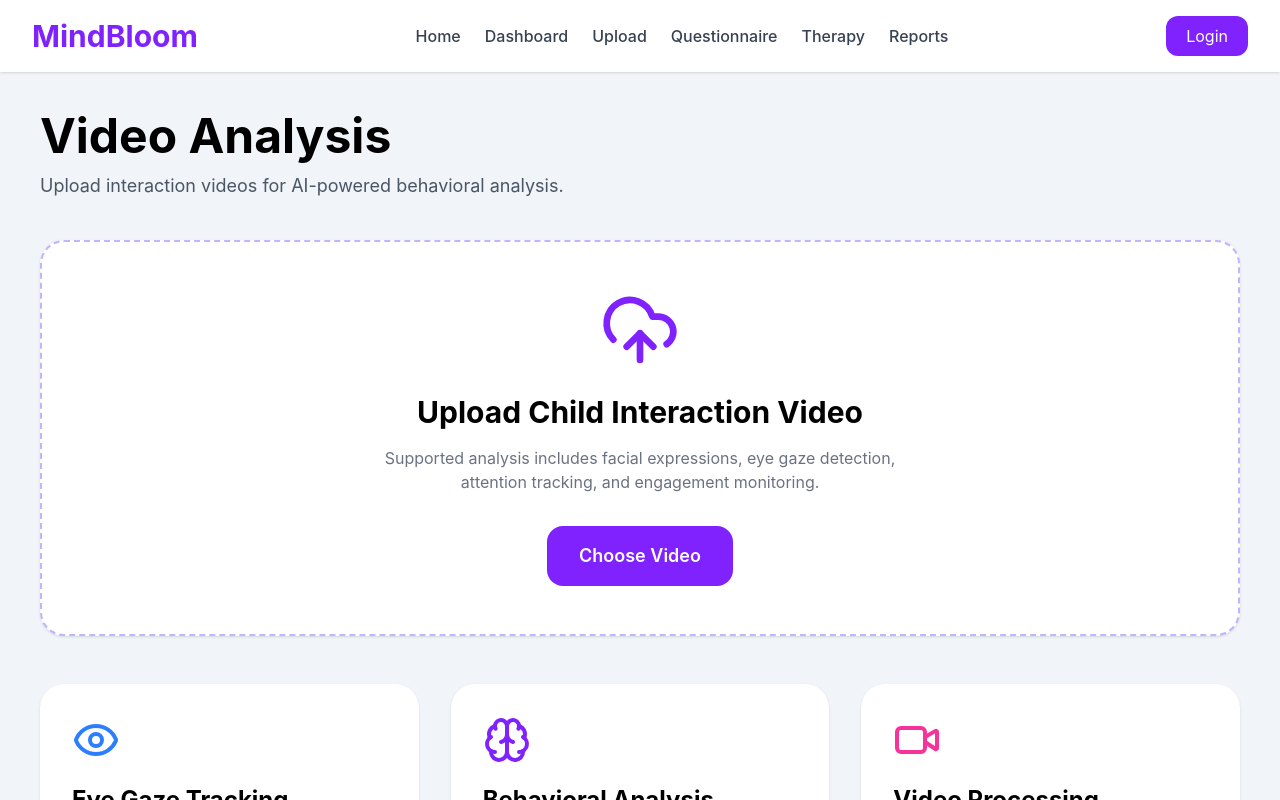
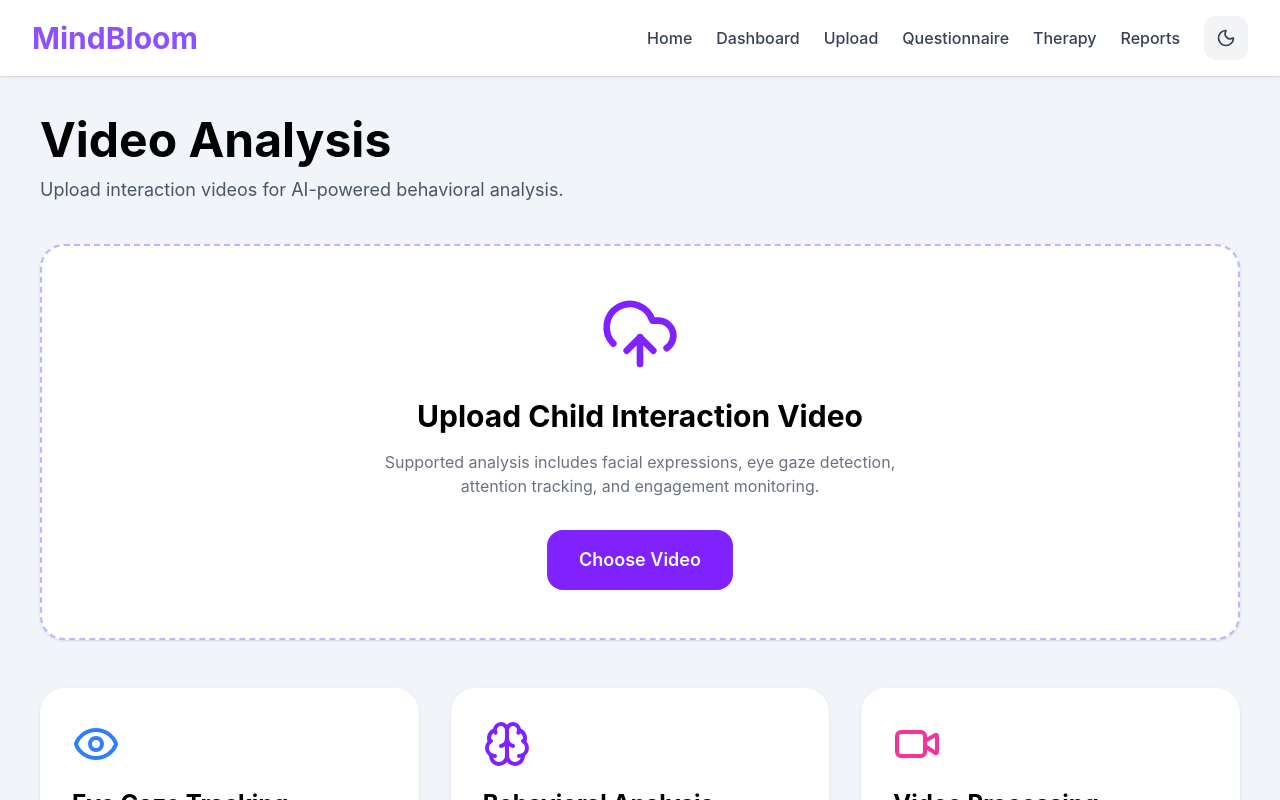
Before and after one commit to ishitasampat/mindbloom-frontend, a React (Vite) app: page /upload in a window 1280 px wide. Shown: the top 800 px of the page. Built offline with nearby package versions, Linux system fonts and the light colour scheme.

Commit message:
Added dark mode and final UI polish

```diff
--- a/src/App.jsx
+++ b/src/App.jsx
@@ -1,4 +1,5 @@
 import { BrowserRouter, Routes, Route } from "react-router-dom";
+import { useState } from "react";
 
 import Landing from "./pages/Landing";
 import Dashboard from "./pages/Dashboard";
@@ -9,17 +10,99 @@ import Reports from "./pages/Reports";
 import Login from "./pages/Login";
 
 function App() {
+
+  const [darkMode, setDarkMode] = useState(false);
+
+  return (
+    <div className={darkMode ? "dark" : ""}>
+
+      <RoutesWrapper
+        darkMode={darkMode}
+        setDarkMode={setDarkMode}
+      />
+
+    </div>
+  );
+}
+
+function RoutesWrapper({ darkMode, setDarkMode }) {
   return (
     <BrowserRouter>
+
       <Routes>
-        <Route path="/" element={<Landing />} />
-        <Route path="/dashboard" element={<Dashboard />} />
-        <Route path="/upload" element={<Upload />} />
-        <Route path="/questionnaire" element={<Questionnaire />} />
-        <Route path="/therapy" element={<Therapy />} />
-        <Route path="/reports" element={<Reports />} />
-        <Route path="/login" element={<Login />} />
+
+        <Route
+          path="/"
+          element={
+            <Landing
+              darkMode={darkMode}
+              setDarkMode={setDarkMode}
+            />
+          }
+        />
+
+        <Route
+          path="/dashboard"
+          element={
+            <Dashboard
+              darkMode={darkMode}
+              setDarkMode={setDarkMode}
+            />
+          }
+        />
+
+        <Route
+          path="/upload"
+          element={
+            <Upload
+              darkMode={darkMode}
+              setDarkMode={setDarkMode}
+            />
+          }
+        />
+
+        <Route
+          path="/questionnaire"
+          element={
+            <Questionnaire
+              darkMode={darkMode}
+              setDarkMode={setDarkMode}
+            />
+          }
+        />
+
+        <Route
+          path="/therapy"
+          element={
+            <Therapy
+              darkMode={darkMode}
+              setDarkMode={setDarkMode}
+            />
+          }
+        />
+
+        <Route
+          path="/reports"
+          element={
+            <Reports
+              darkMode={darkMode}
+              setDarkMode={setDarkMode}
+            />
+          }
+        />
+
+        <Route
+          path="/login"
+          element={
+            <Login
+              darkMode={darkMode}
+              setDarkMode={setDarkMode}
+            />
+          }
+        />
+
       </Routes>
+
     </BrowserRouter>
   );
 }
--- a/src/components/Navbar.jsx
+++ b/src/components/Navbar.jsx
@@ -1,14 +1,16 @@
+
 import { Link } from "react-router-dom";
+import { Moon, Sun } from "lucide-react";
 
-export default function Navbar() {
+export default function Navbar({ darkMode, setDarkMode }) {
   return (
-    <nav className="w-full bg-white shadow-sm px-8 py-4 flex items-center justify-between">
+    <nav className="w-full bg-white dark:bg-gray-900 shadow-sm px-8 py-4 flex items-center justify-between transition duration-300">
 
-      <h1 className="text-3xl font-bold text-violet-600">
-        MindBloom
-      </h1>
+      <h1 className="text-3xl font-bold text-violet-500">
+  MindBloom
+</h1>
 
-      <div className="flex gap-6 text-gray-700 font-medium">
+      <div className="flex gap-6 text-gray-700 dark:text-gray-200 font-medium items-center">
 
         <Link to="/">Home</Link>
 
@@ -22,14 +24,14 @@ export default function Navbar() {
 
         <Link to="/reports">Reports</Link>
 
+        <button
+          onClick={() => setDarkMode(!darkMode)}
+          className="p-3 rounded-xl bg-gray-100 dark:bg-gray-800 transition"
+        >
+          {darkMode ? <Sun size={20} /> : <Moon size={20} />}
+        </button>
+
       </div>
-
-      <Link
-        to="/login"
-        className="bg-violet-600 text-white px-5 py-2 rounded-xl"
-      >
-        Login
-      </Link>
 
     </nav>
   );
--- a/src/index.css
+++ b/src/index.css
@@ -1 +1,3 @@
 @import "tailwindcss";
+
+@custom-variant dark (&:where(.dark, .dark *));
--- a/src/pages/Landing.jsx
+++ b/src/pages/Landing.jsx
@@ -7,11 +7,12 @@ import {
   BarChart3
 } from "lucide-react";
 
-export default function Landing() {
+export default function Landing({ darkMode, setDarkMode }) {
   return (
-    <div className="min-h-screen bg-slate-50">
+    <div className="min-h-screen bg-slate-50 dark:bg-gray-950">
 
-      <Navbar />
+    <Navbar darkMode={darkMode} setDarkMode={setDarkMode} />
+
 
       <section className="flex flex-col items-center justify-center text-center px-6 py-32">
 
@@ -108,11 +109,14 @@ export default function Landing() {
   </div>
 
 </div>
-
+<div className="text-center py-10 text-gray-500">
+  Developed by students of ISE
+</div>
 </section>
 
       </section>
 
     </div>
+
   );
 }
```
